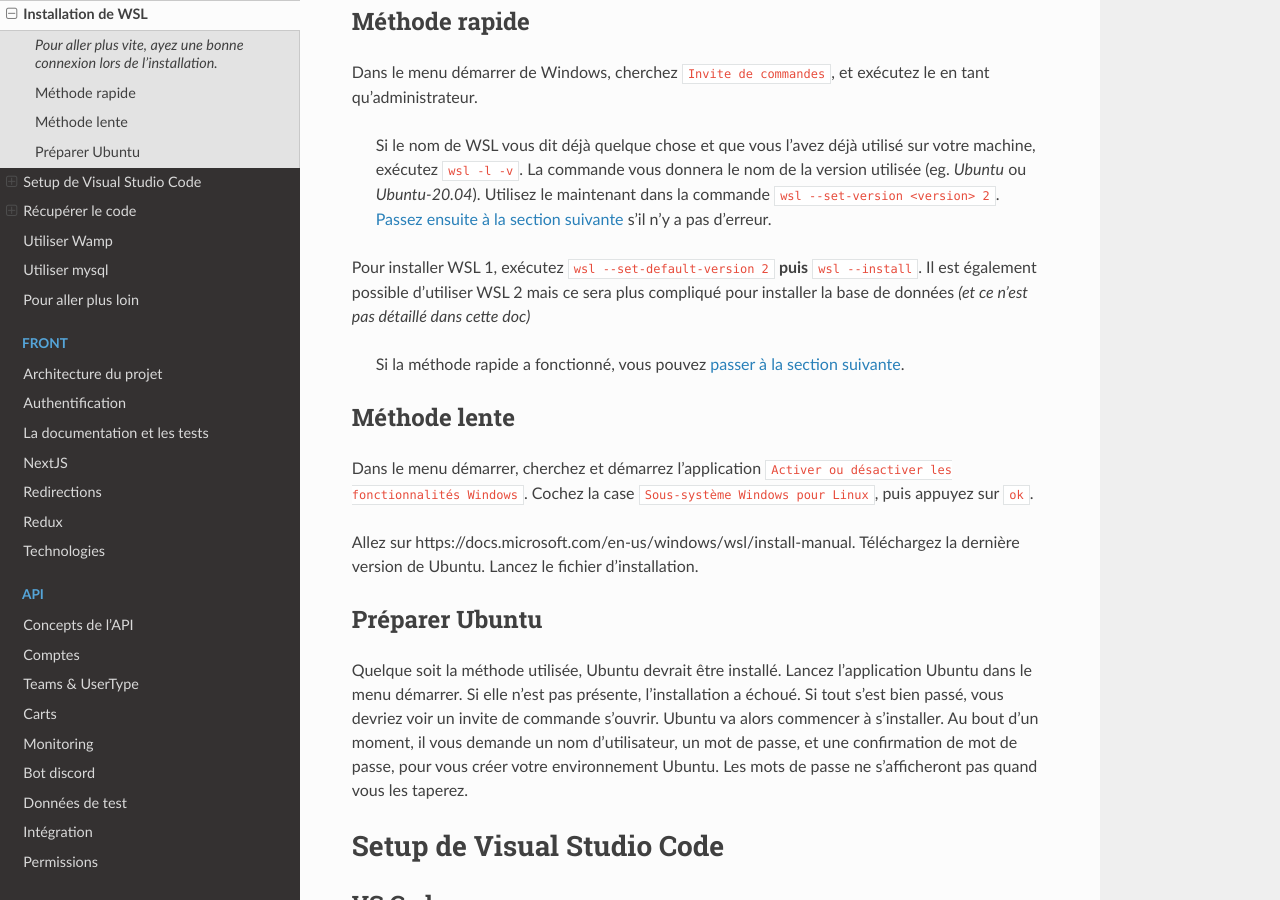
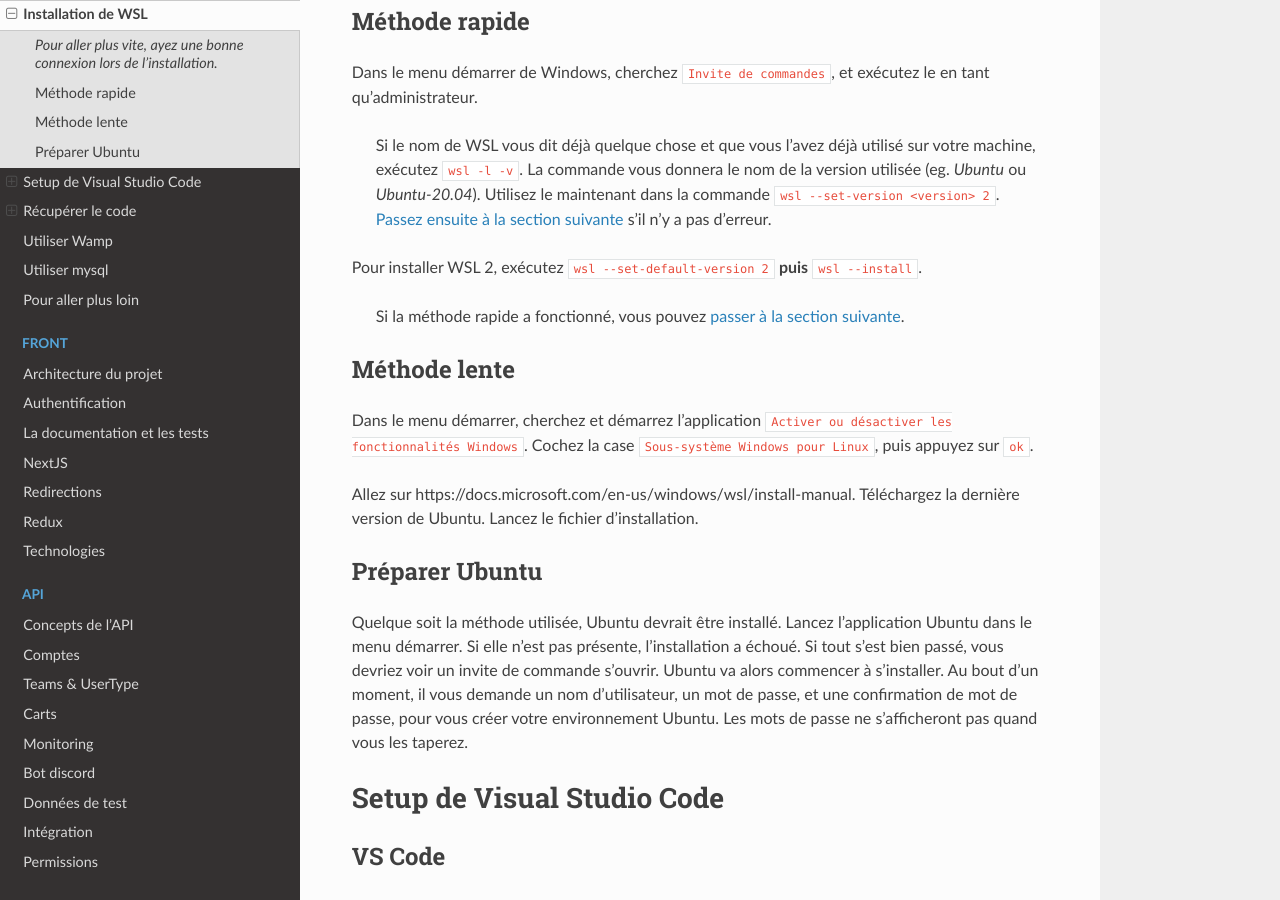
Before and after one commit to ungdev/UA, a Sphinx documentation site: the page built from docs/doc_general/installation.md, in a window 1280 px wide and 900 px high, scrolled down 363 px. Built offline with Sphinx 7.4.7 and the Read the Docs theme 2.0.0, drawn with Linux system fonts in a browser that asks for light colours.

Commit message:
Update installation.md

```diff
--- a/docs/doc_general/installation.md
+++ b/docs/doc_general/installation.md
@@ -12,7 +12,7 @@ Dans le menu démarrer de Windows, cherchez `Invite de commandes`, et exécutez
 
 > Si le nom de WSL vous dit déjà quelque chose et que vous l'avez déjà utilisé sur votre machine, exécutez `wsl -l -v`. La commande vous donnera le nom de la version utilisée (eg. _Ubuntu_ ou _Ubuntu-20.04_). Utilisez le maintenant dans la commande `wsl --set-version <version> 2`. [Passez ensuite à la section suivante](#setup-de-visual-studio-code) s'il n'y a pas d'erreur.
 
-Pour installer WSL 1, exécutez `wsl --set-default-version 2` **puis** `wsl --install`. Il est également possible d'utiliser WSL 2 mais ce sera plus compliqué pour installer la base de données _(et ce n'est pas détaillé dans cette doc)_
+Pour installer WSL 2, exécutez `wsl --set-default-version 2` **puis** `wsl --install`.
 
 > Si la méthode rapide a fonctionné, vous pouvez [passer à la section suivante](#setup-de-visual-studio-code).
 
```
